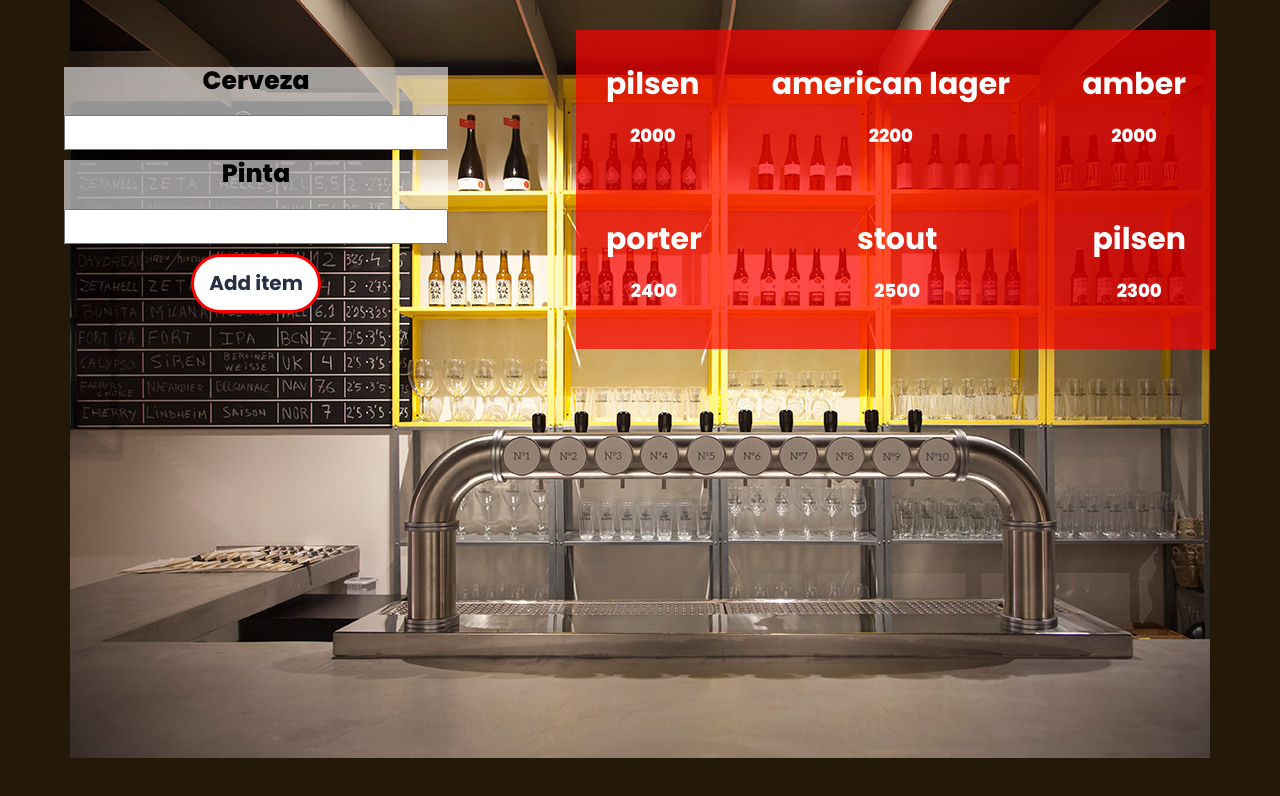
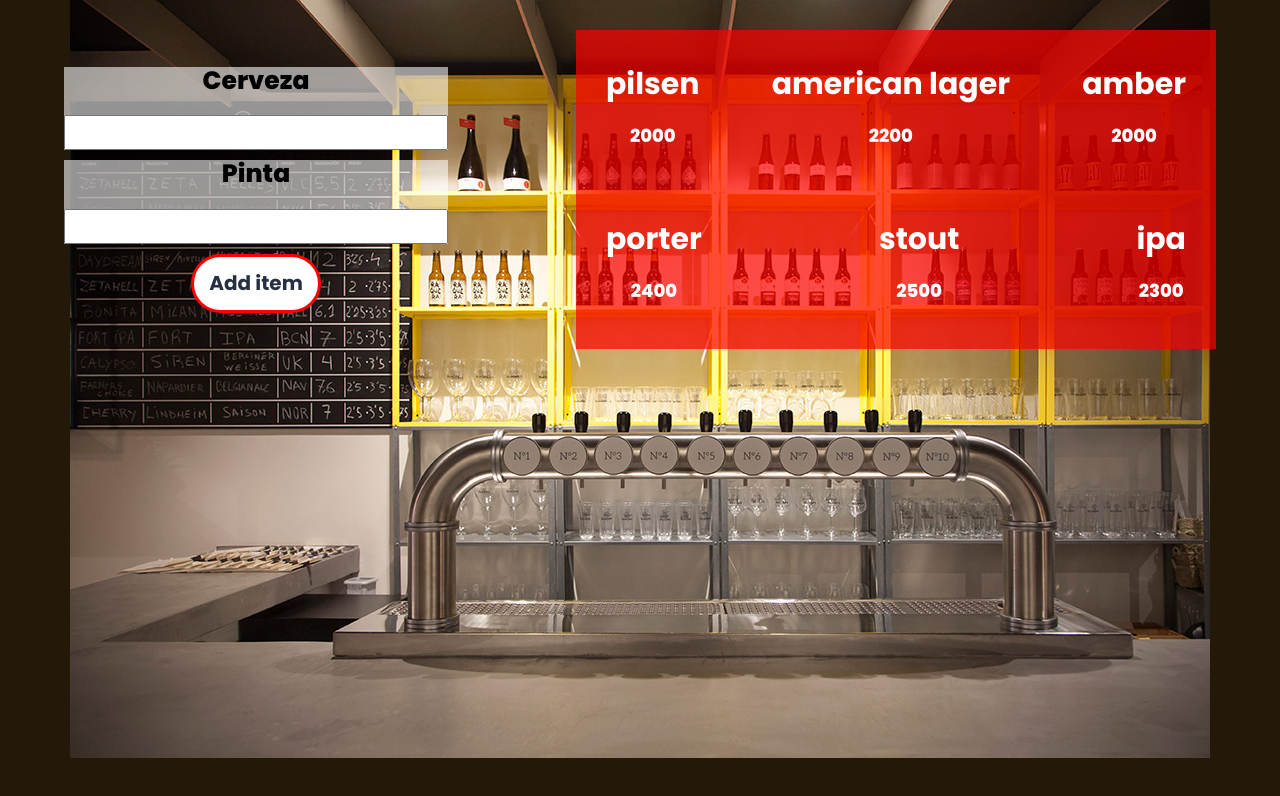
Before and after one commit to MARTINANDRESCONTI/all-4ONE-s, a React (Vite) app: page /add/1 in a window 1280 px wide. Shown: the top 796 px of the page. Built offline with nearby package versions, Linux system fonts and the light colour scheme.

Commit message:
preparando defensa 5

```diff
--- a/src/assets/beers.js
+++ b/src/assets/beers.js
@@ -20,7 +20,7 @@ const beers = [
     precio: 2500
   },
   {
-    cerveza:"pilsen",
+    cerveza:"ipa",
     precio: 2300
   }
 ]
```
